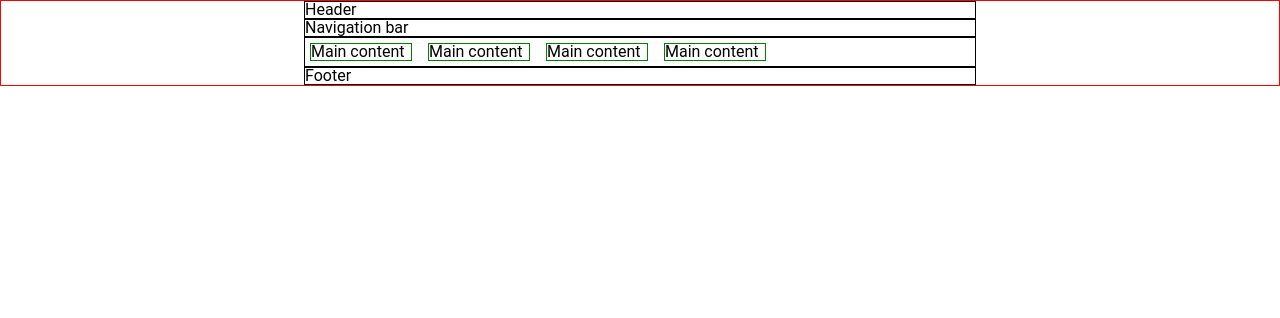
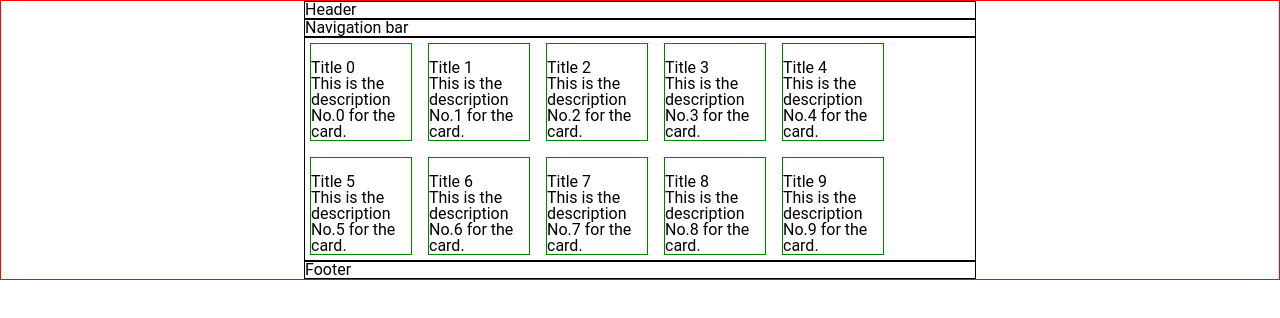
Before and after one commit to ignasc/odinProject-Homepage, a website built with webpack: page src/template.html in a window 1280 px wide. Built offline with nearby package versions, Linux system fonts and the light colour scheme.

Commit message:
Add basic details to main content cards.
Image element, title, description.

```diff
--- /dev/null
+++ b/src/DB_content.js
@@ -0,0 +1,17 @@
+const cards = [];
+
+class Card {
+    constructor(title = "Title", desc = "Description", imgsrc = "") {
+        this.title = title;
+        this.desc = desc;
+        this.imgsrc = imgsrc;
+    }
+}
+
+for (let i = 0; i < 10; i++) {
+    cards.push(
+        new Card(`Title ${i}`, `This is the description No.${i} for the card.`)
+    );
+}
+
+export default cards;
--- a/src/index.js
+++ b/src/index.js
@@ -1,6 +1,27 @@
+import cards from "./DB_content";
 import "./resetcss.css";
 import "./styles.css";
 
-import showTestMessage from "./testModule";
+// Generate a list of cards
+const mainContent = document.getElementsByTagName("main")[0];
+mainContent.innerHTML = "";
+console.log(cards);
+const cardContainer = document.createElement("div");
+cardContainer.classList.add("card");
 
-showTestMessage();
+for (let i = 0; i < cards.length; i++) {
+    const cardData = cards[i];
+    const cardElement = cardContainer.cloneNode();
+    const cardImage = document.createElement("img");
+    const cardHeader = document.createElement("h1");
+    const cardDescription = document.createElement("p");
+
+    cardHeader.innerHTML = cardData.title;
+    cardDescription.innerHTML = cardData.desc;
+
+    cardElement.appendChild(cardImage);
+    cardElement.appendChild(cardHeader);
+    cardElement.appendChild(cardDescription);
+
+    mainContent.appendChild(cardElement);
+}
--- a/src/template.html
+++ b/src/template.html
@@ -10,7 +10,11 @@
             <header>Header</header>
             <nav>Navigation bar</nav>
             <main>
-                <div class="card">Main content</div>
+                <div class="card">
+                    <div>Image</div>
+                    <div>Card header name and external links</div>
+                    <p>Card description.</p>
+                </div>
                 <div class="card">Main content</div>
                 <div class="card">Main content</div>
                 <div class="card">Main content</div>
--- a/src/testModule.js
+++ /dev/null
@@ -1,11 +0,0 @@
-const divContent = document.querySelector("#content");
-const topTitle = document.createElement("h1");
-
-topTitle.textContent = "Webpack template loaded";
-
-function showTestMessage() {
-    divContent.textContent = "";
-    divContent.appendChild(topTitle);
-}
-
-export default showTestMessage;
```
